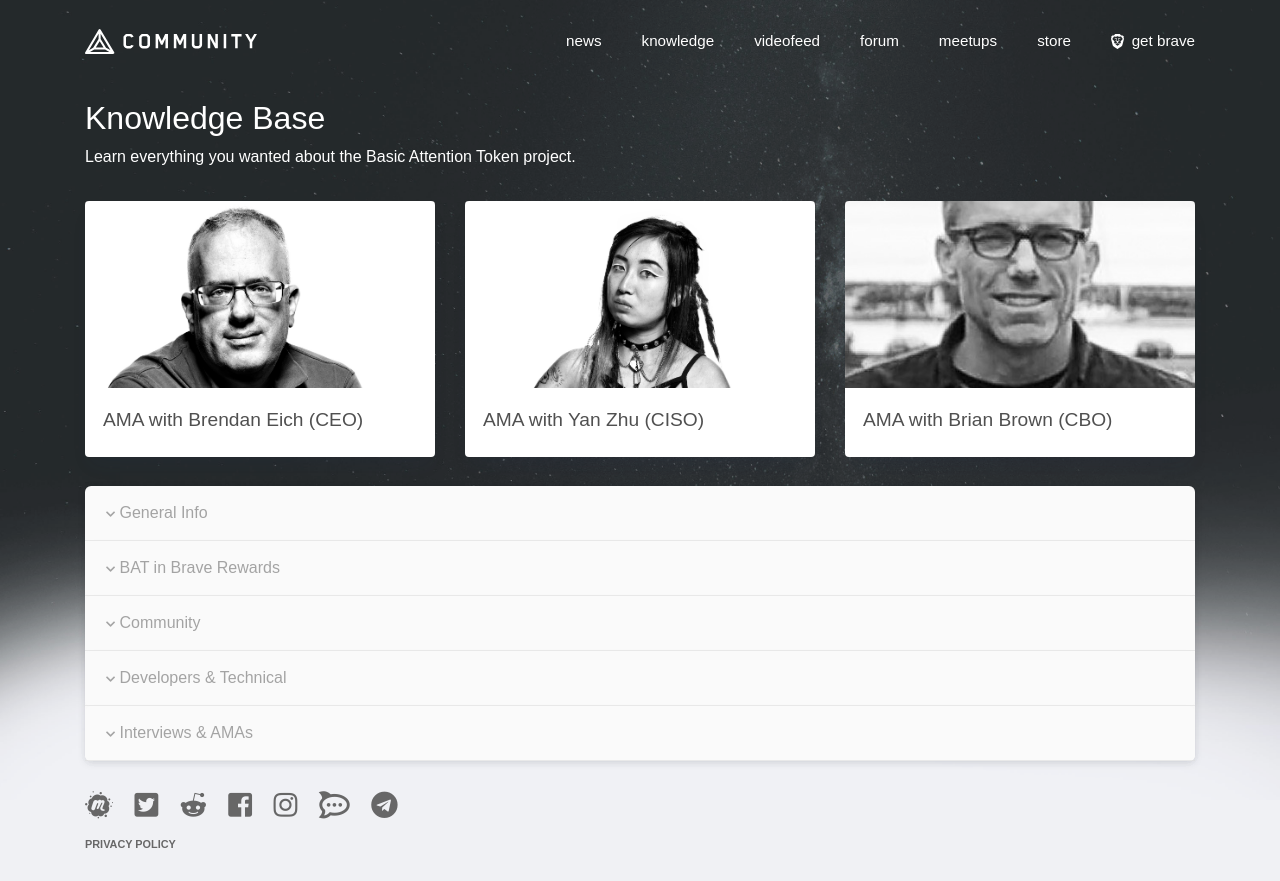
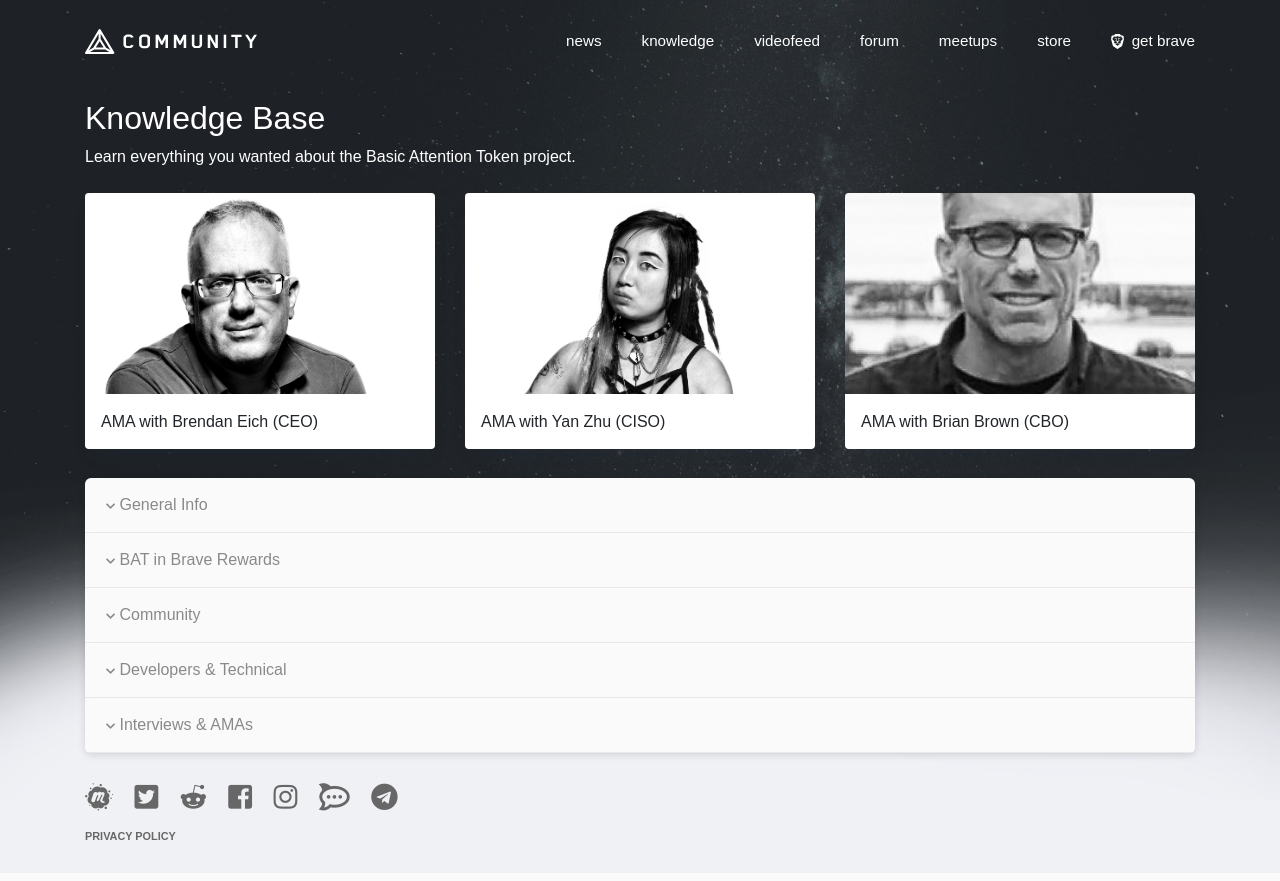
Before and after one commit to Miyayes/batcommunity-website, a PHP site: page /knowledge.html in a window 1280 px wide; the page is wider, and only the part inside the window is pictured. After the commit the page ends 840 px from the top of that part, so only its background shows below. Run offline with PHP 8.4, Linux system fonts and the light colour scheme; some libraries are stand-ins or nearby versions; some web fonts are replaced.

Commit message:
Polish and update for demo'ability

```diff
--- a/css/secondary.css
+++ b/css/secondary.css
@@ -60,7 +60,7 @@
 }
 
 #knowledge-accordion .card-header button {
-    color: #737373;
+    color: #4b4b4b;
     height: 100%;
     width: 100%;
     text-align: left;
@@ -91,6 +91,11 @@
     height: 16em;
 }
 
+#knowledge-FeaturedArticles .card-body {
+    padding: 1em;
+    padding-bottom: .2em;
+}
+
 #privacyPolicy {
     padding: 3em;
     color: #404040;
--- a/css/styles.css
+++ b/css/styles.css
@@ -27,13 +27,11 @@ body {
 
 .background {
     width: 100%;
-    /* height: 37em; */
     height: 100vh;
-    /* background-attachment: fixed; */
     position: absolute;
     background-size: cover;
     background-position: bottom;
-    opacity: 0.9;
+    opacity: 0.93;
     z-index: -1;
     background-repeat: no-repeat;
     background-image: url('../images/stars4.jpg'); /* Default BG with noJS */
@@ -50,7 +48,7 @@ body {
 
 .pageTitle {
     color: white;
-    margin-bottom: 1.5em;
+    margin-bottom: 1em;
     margin-top: 2em;
 }
 
--- a/knowledge.html
+++ b/knowledge.html
@@ -45,6 +45,28 @@
     <link rel="icon" type="image/png" href="favicon-32x32.png" sizes="32x32" />
     <link rel="icon" type="image/png" href="favicon-16x16.png" sizes="16x16" />
     <link rel="shortcut icon" type="image/x-icon" href="/favicon.ico">
+
+    <!-- Matomo -->
+    <script type="text/javascript">
+        var _paq = _paq || [];
+        /* tracker methods like "setCustomDimension" should be called before "trackPageView" */
+        _paq.push(["setDocumentTitle", document.domain + "/" + document.title]);
+        _paq.push(["setCookieDomain", "*.batcommunity.org"]);
+        _paq.push(["setDomains", ["*.batcommunity.org"]]);
+        _paq.push(['trackPageView']);
+        _paq.push(['enableLinkTracking']);
+        (function () {
+            var u = "//analytics.brave.com/";
+            _paq.push(['setTrackerUrl', u + 'piwik.php']);
+            _paq.push(['setSiteId', '8']);
+            var d = document, g = d.createElement('script'), s = d.getElementsByTagName('script')[0];
+            g.type = 'text/javascript'; g.async = true; g.defer = true; g.src = u + 'piwik.js'; s.parentNode.insertBefore(g, s);
+        })();
+    </script>
+    <noscript>
+        <p><img src="//analytics.brave.com/piwik.php?idsite=8&amp;rec=1" style="border:0;" alt="" /></p>
+    </noscript>
+    <!-- End Matomo Code -->
 
 
 </head>
@@ -122,7 +144,7 @@
                             </a>
                         </div>
                         <div class="card-body">
-                            <h5 class="card-title">AMA with Brendan Eich (CEO)</h5>
+                            <p>AMA with Brendan Eich (CEO)</p>
                         </div>
                     </div>
                 </div>
@@ -136,7 +158,7 @@
                             </a>
                         </div>
                         <div class="card-body">
-                            <h5 class="card-title">AMA with Yan Zhu (CISO)</h5>
+                            <p>AMA with Yan Zhu (CISO)</p>
                         </div>
                     </div>
                 </div>
@@ -144,14 +166,13 @@
                 <div class="col-lg-4 col-md-6 col-sm-12 col-xs-12">
                     <div class="card">
                         <div class="top-card">
-                            <a href="https://brave.com/ama-with-brian-brown/"
-                                target="_blank">
+                            <a href="https://brave.com/ama-with-brian-brown/" target="_blank">
                                 <img id="card1-image" src="images/brianbrown.jpg" style="object-fit: cover; object-position: center;"
                                     width="100%" height="100%">
                             </a>
                         </div>
                         <div class="card-body">
-                            <h5 class="card-title">AMA with Brian Brown (CBO)</h5>
+                            <p>AMA with Brian Brown (CBO)</p>
                         </div>
                     </div>
                 </div>
```
Also changed, not shown: css/feed.css (+2 -12 lines), feed.html (+25 -3 lines), images/batcommunitylogo-full.svg, images/batcommunitylogo-full2.svg (added), images/stars5.jpg (added), 1 other file.
